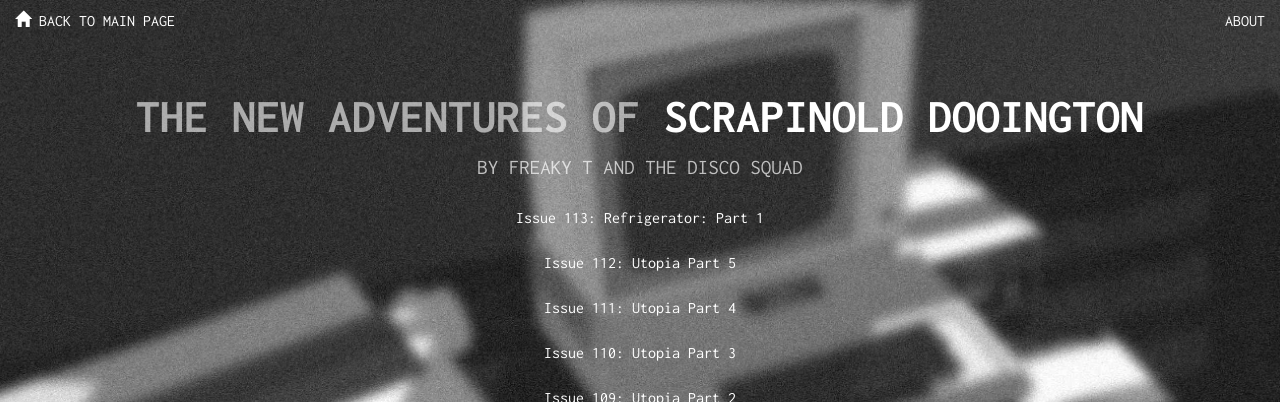
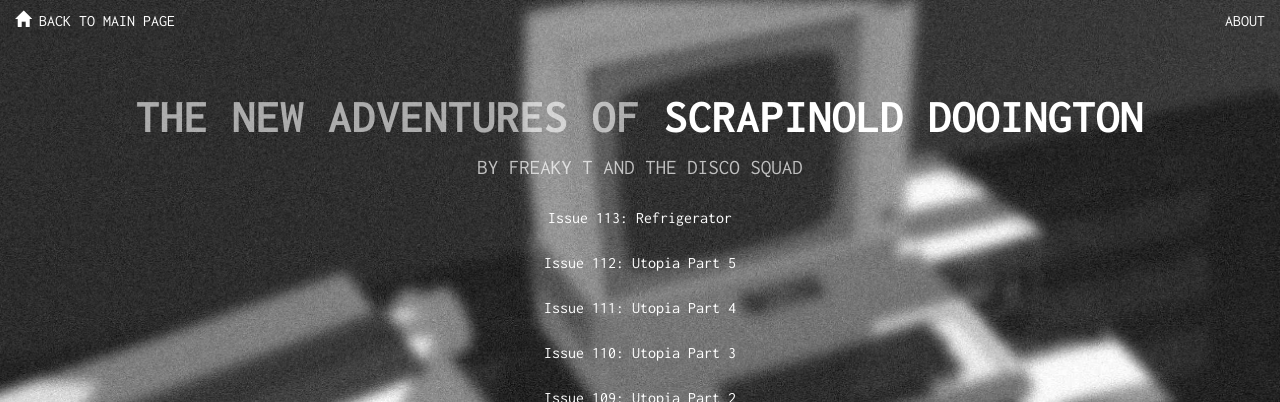
Before and after one commit to Scrapinold/scrapinold.github.io, a Jekyll site: the page built from list.html, in a window 1280 px wide and 900 px high. Shown: the top 402 px of the window. Built offline with Jekyll 4.4.1, drawn with Linux system fonts in a browser that asks for light colours; nearby versions of some CDN libraries.

Commit message:
Fixed comic 113 title

```diff
--- a/_posts/2014-10-02-113.markdown
+++ b/_posts/2014-10-02-113.markdown
@@ -1,6 +1,6 @@
 ---
 layout: post
-title: "Refrigerator: Part 1"
+title: "Refrigerator"
 issue: "113"
 image_url: "/comics/113.png"
 image_width: "750px"
```
Also changed, not shown: comics/113.png, 1 other file.
